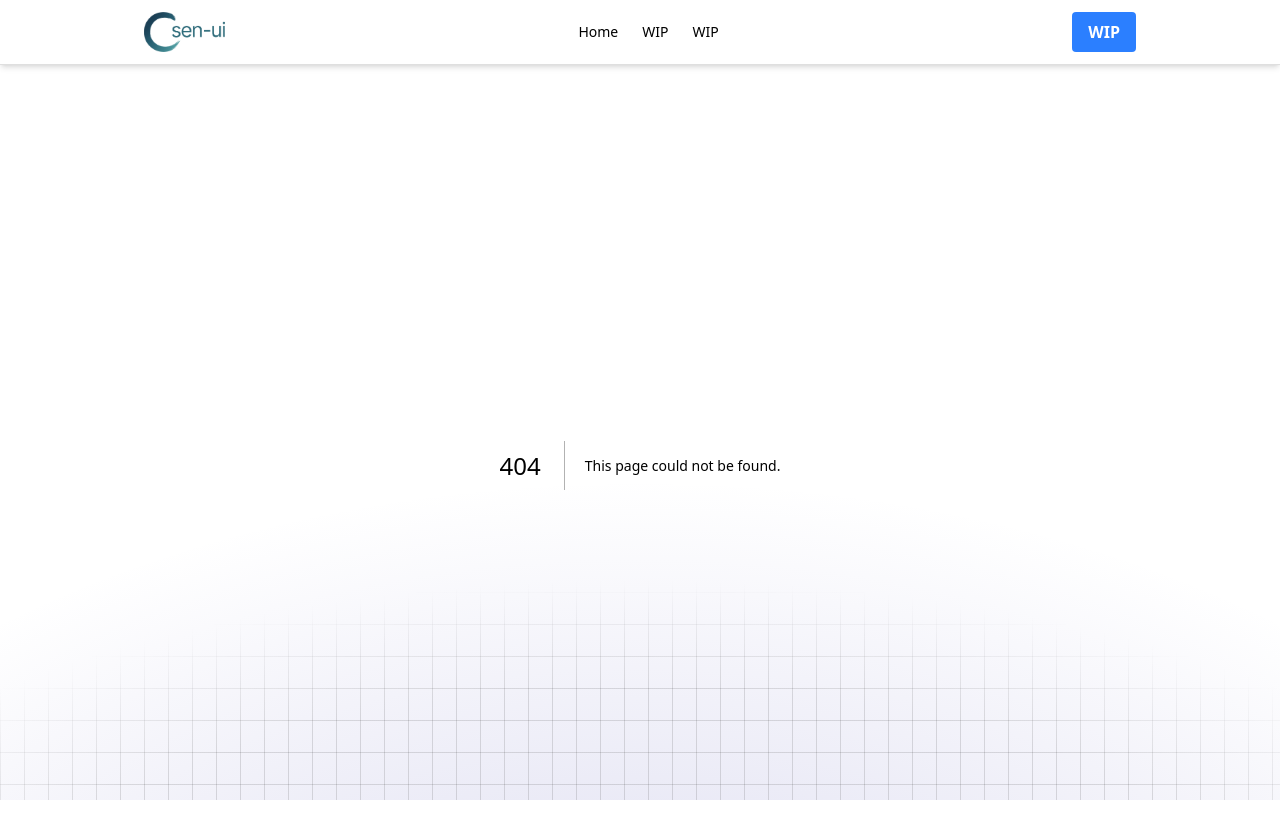
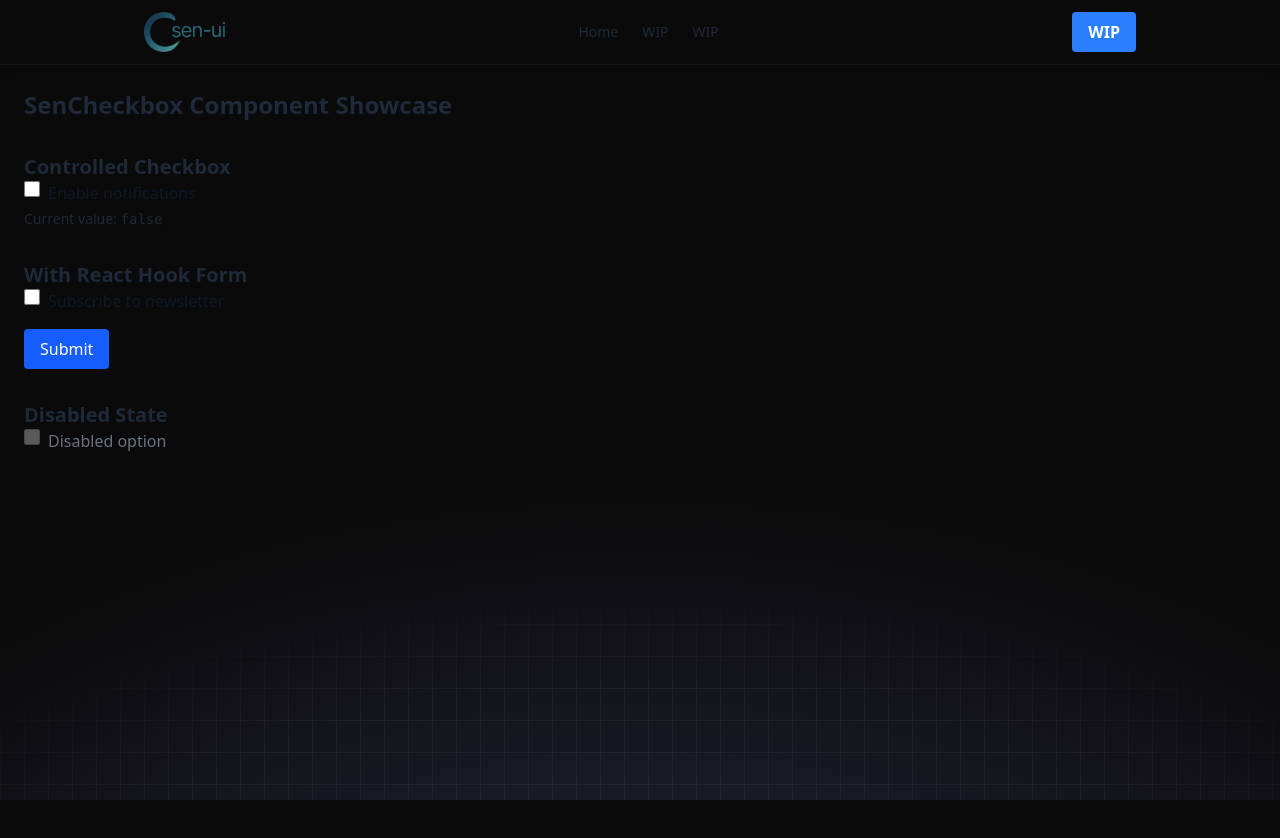
Before and after one commit to geryenkohawsen/sen-ui, a Next.js app: page /components/checkbox in a window 1280 px wide. Before the commit this address had no page. Shown: the top 838 px of the page. After the commit the page ends 800 px from the top, so only its background shows below. Built offline with nearby package versions, Linux system fonts and the light colour scheme.

Commit message:
feat: add demo page for SenCheckbox

```diff
--- /dev/null
+++ b/app/components/checkbox/CheckboxFormExample.tsx
@@ -0,0 +1,44 @@
+// app/components/checkbox/CheckboxFormExample.tsx
+
+'use client'
+
+import { SenCheckbox } from '@/src/components/SenCheckbox'
+import { useForm, Controller } from 'react-hook-form'
+
+type FormValues = { subscribe: boolean }
+
+export function CheckboxFormExample() {
+  const { control, handleSubmit } = useForm<FormValues>({
+    defaultValues: { subscribe: false },
+  })
+
+  const onSubmit = (data: FormValues) => {
+    alert(`Form data:\n${JSON.stringify(data, null, 2)}`)
+  }
+
+  return (
+    <form onSubmit={handleSubmit(onSubmit)} className="space-y-4">
+      <Controller
+        name="subscribe"
+        control={control}
+        render={({ field }) => (
+          <SenCheckbox
+            label="Subscribe to newsletter"
+            name={field.name}
+            checked={field.value} // ← boolean state
+            onChange={(e) => field.onChange(e.target.checked)} // ← send back boolean
+            onBlur={field.onBlur}
+            ref={field.ref}
+          />
+        )}
+      />
+
+      <button
+        type="submit"
+        className="inline-flex items-center rounded bg-blue-600 px-4 py-2 font-medium text-white transition hover:bg-blue-700"
+      >
+        Submit
+      </button>
+    </form>
+  )
+}
--- /dev/null
+++ b/app/components/checkbox/CheckboxToggleExample.tsx
@@ -0,0 +1,24 @@
+// app/components/checkbox/CheckboxToggleExample.tsx
+
+'use client'
+
+import { SenCheckbox } from '@/src/components/SenCheckbox'
+import { useState } from 'react'
+
+export function CheckboxToggleExample() {
+  const [checked, setChecked] = useState(false)
+
+  return (
+    <div className="space-y-2">
+      <SenCheckbox
+        label="Enable notifications"
+        checked={checked}
+        onChange={(e) => setChecked(e.target.checked)}
+        className="mb-1"
+      />
+      <p className="text-sm">
+        Current value: <code>{checked.toString()}</code>
+      </p>
+    </div>
+  )
+}
--- /dev/null
+++ b/app/components/checkbox/page.tsx
@@ -0,0 +1,28 @@
+// app/components/checkbox/page.tsx
+
+import { CheckboxToggleExample } from './CheckboxToggleExample'
+import { CheckboxFormExample } from './CheckboxFormExample'
+import { SenCheckbox } from '@/src/components/SenCheckbox'
+
+export default function PageCheckbox() {
+  return (
+    <div className="space-y-8 p-6">
+      <h1 className="text-2xl font-bold">SenCheckbox Component Showcase</h1>
+
+      <section>
+        <h2 className="text-xl font-semibold">Controlled Checkbox</h2>
+        <CheckboxToggleExample />
+      </section>
+
+      <section>
+        <h2 className="text-xl font-semibold">With React Hook Form</h2>
+        <CheckboxFormExample />
+      </section>
+
+      <section>
+        <h2 className="text-xl font-semibold">Disabled State</h2>
+        <SenCheckbox label="Disabled option" disabled />
+      </section>
+    </div>
+  )
+}
```
